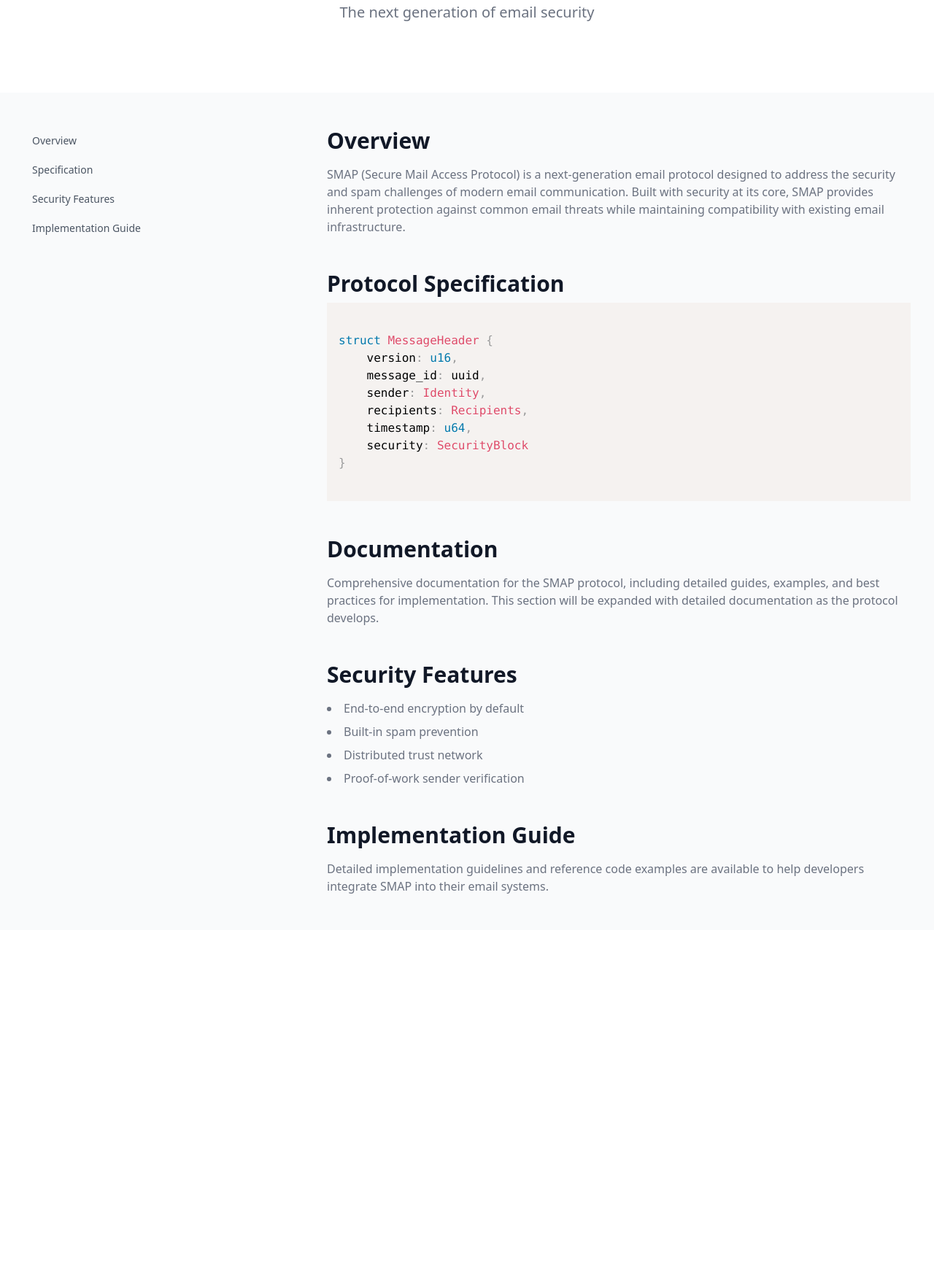
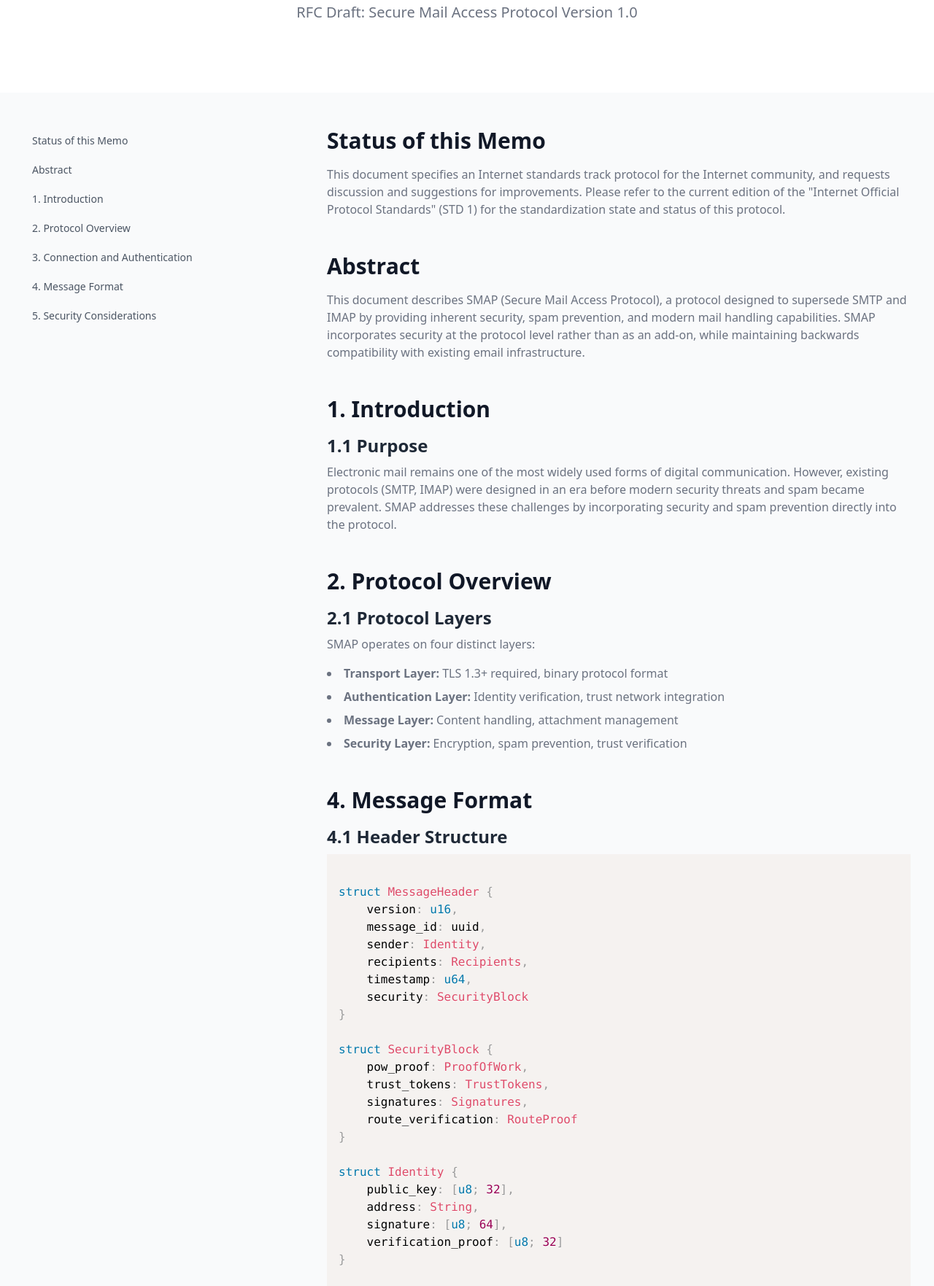
Before and after one commit to garethvjones/smap-protocol, a plain HTML site: page index.html in a window 1280 px wide. Shown: the part 233-1996 px from the top of the page at 73% size. Before the commit the page ends 1508 px from the top, so only its background shows below. Drawn offline with nearby package versions, Linux system fonts and the light colour scheme.

Commit message:
Update site with RFC content and enhance navigation

```diff
--- a/index.html
+++ b/index.html
@@ -13,30 +13,27 @@
 </head>
 <body>
     <div class="min-h-screen bg-gray-50">
-        <!-- Navigation -->
+        <!-- Navigation remains the same but simplified -->
         <nav class="bg-white shadow-sm">
             <div class="max-w-7xl mx-auto px-4 sm:px-6 lg:px-8">
                 <div class="flex justify-between h-16">
-                    <!-- Logo and Desktop Menu -->
                     <div class="flex">
                         <div class="flex-shrink-0 flex items-center">
                             <span class="text-2xl font-bold text-gray-900">SMAP</span>
                         </div>
-                        <!-- Desktop Menu -->
                         <div class="hidden sm:ml-6 sm:flex sm:space-x-8">
-                            <a href="#specification" class="border-indigo-500 text-gray-900 inline-flex items-center px-1 pt-1 border-b-2 text-sm font-medium">
+                            <a href="#status" class="border-indigo-500 text-gray-900 inline-flex items-center px-1 pt-1 border-b-2 text-sm font-medium">
+                                Status
+                            </a>
+                            <a href="#abstract" class="border-transparent text-gray-500 hover:text-gray-700 hover:border-gray-300 inline-flex items-center px-1 pt-1 border-b-2 text-sm font-medium">
+                                Abstract
+                            </a>
+                            <a href="#specification" class="border-transparent text-gray-500 hover:text-gray-700 hover:border-gray-300 inline-flex items-center px-1 pt-1 border-b-2 text-sm font-medium">
                                 Specification
-                            </a>
-                            <a href="#documentation" class="border-transparent text-gray-500 hover:text-gray-700 hover:border-gray-300 inline-flex items-center px-1 pt-1 border-b-2 text-sm font-medium">
-                                Documentation
-                            </a>
-                            <a href="#implementation" class="border-transparent text-gray-500 hover:text-gray-700 hover:border-gray-300 inline-flex items-center px-1 pt-1 border-b-2 text-sm font-medium">
-                                Implementation
                             </a>
                         </div>
                     </div>
 
-                    <!-- GitHub Link -->
                     <div class="hidden sm:flex items-center">
                         <a href="https://github.com/garethvjones/smap-protocol" class="text-gray-500 hover:text-gray-700">
                             GitHub
@@ -47,11 +44,10 @@
                     <div class="flex items-center sm:hidden">
                         <button type="button" class="mobile-menu-button inline-flex items-center justify-center p-2 rounded-md text-gray-400 hover:text-gray-500 hover:bg-gray-100 focus:outline-none focus:ring-2 focus:ring-inset focus:ring-indigo-500" aria-controls="mobile-menu" aria-expanded="false">
                             <span class="sr-only">Open main menu</span>
-                            <!-- Icon when menu is closed -->
+                            <!-- Icons remain the same -->
                             <svg class="block h-6 w-6" xmlns="http://www.w3.org/2000/svg" fill="none" viewBox="0 0 24 24" stroke="currentColor" aria-hidden="true">
                                 <path stroke-linecap="round" stroke-linejoin="round" stroke-width="2" d="M4 6h16M4 12h16M4 18h16" />
                             </svg>
-                            <!-- Icon when menu is open -->
                             <svg class="hidden h-6 w-6" xmlns="http://www.w3.org/2000/svg" fill="none" viewBox="0 0 24 24" stroke="currentColor" aria-hidden="true">
                                 <path stroke-linecap="round" stroke-linejoin="round" stroke-width="2" d="M6 18L18 6M6 6l12 12" />
                             </svg>
@@ -63,14 +59,14 @@
             <!-- Mobile menu -->
             <div class="hidden sm:hidden" id="mobile-menu">
                 <div class="pt-2 pb-3 space-y-1">
-                    <a href="#specification" class="bg-indigo-50 border-indigo-500 text-indigo-700 block pl-3 pr-4 py-2 border-l-4 text-base font-medium">
+                    <a href="#status" class="bg-indigo-50 border-indigo-500 text-indigo-700 block pl-3 pr-4 py-2 border-l-4 text-base font-medium">
+                        Status
+                    </a>
+                    <a href="#abstract" class="border-transparent text-gray-500 hover:bg-gray-50 hover:border-gray-300 hover:text-gray-700 block pl-3 pr-4 py-2 border-l-4 text-base font-medium">
+                        Abstract
+                    </a>
+                    <a href="#specification" class="border-transparent text-gray-500 hover:bg-gray-50 hover:border-gray-300 hover:text-gray-700 block pl-3 pr-4 py-2 border-l-4 text-base font-medium">
                         Specification
-                    </a>
-                    <a href="#documentation" class="border-transparent text-gray-500 hover:bg-gray-50 hover:border-gray-300 hover:text-gray-700 block pl-3 pr-4 py-2 border-l-4 text-base font-medium">
-                        Documentation
-                    </a>
-                    <a href="#implementation" class="border-transparent text-gray-500 hover:bg-gray-50 hover:border-gray-300 hover:text-gray-700 block pl-3 pr-4 py-2 border-l-4 text-base font-medium">
-                        Implementation
                     </a>
                     <a href="https://github.com/garethvjones/smap-protocol" class="border-transparent text-gray-500 hover:bg-gray-50 hover:border-gray-300 hover:text-gray-700 block pl-3 pr-4 py-2 border-l-4 text-base font-medium">
                         GitHub
@@ -79,7 +75,7 @@
             </div>
         </nav>
 
-        <!-- Hero section -->
+        <!-- RFC Header -->
         <div class="bg-white">
             <div class="max-w-7xl mx-auto py-16 px-4 sm:py-24 sm:px-6 lg:px-8">
                 <div class="text-center">
@@ -87,50 +83,99 @@
                         SMAP Protocol
                     </h1>
                     <p class="mt-4 text-xl text-gray-500">
-                        The next generation of email security
+                        RFC Draft: Secure Mail Access Protocol Version 1.0
                     </p>
                 </div>
             </div>
         </div>
 
-        <!-- Main content -->
+        <!-- Main RFC Content -->
         <div class="max-w-7xl mx-auto py-12 px-4 sm:px-6 lg:px-8">
             <div class="grid grid-cols-1 gap-8 lg:grid-cols-3">
-                <!-- Sidebar -->
+                <!-- RFC Navigation Sidebar -->
                 <div class="lg:col-span-1">
                     <nav class="space-y-1">
-                        <a href="#overview" class="text-gray-600 hover:bg-gray-50 hover:text-gray-900 group rounded-md px-3 py-2 flex items-center text-sm font-medium">
-                            Overview
+                        <a href="#status" class="text-gray-600 hover:bg-gray-50 hover:text-gray-900 group rounded-md px-3 py-2 flex items-center text-sm font-medium">
+                            Status of this Memo
                         </a>
-                        <a href="#specification" class="text-gray-600 hover:bg-gray-50 hover:text-gray-900 group rounded-md px-3 py-2 flex items-center text-sm font-medium">
-                            Specification
+                        <a href="#abstract" class="text-gray-600 hover:bg-gray-50 hover:text-gray-900 group rounded-md px-3 py-2 flex items-center text-sm font-medium">
+                            Abstract
+                        </a>
+                        <a href="#introduction" class="text-gray-600 hover:bg-gray-50 hover:text-gray-900 group rounded-md px-3 py-2 flex items-center text-sm font-medium">
+                            1. Introduction
+                        </a>
+                        <a href="#protocol-overview" class="text-gray-600 hover:bg-gray-50 hover:text-gray-900 group rounded-md px-3 py-2 flex items-center text-sm font-medium">
+                            2. Protocol Overview
+                        </a>
+                        <a href="#connection" class="text-gray-600 hover:bg-gray-50 hover:text-gray-900 group rounded-md px-3 py-2 flex items-center text-sm font-medium">
+                            3. Connection and Authentication
+                        </a>
+                        <a href="#message-format" class="text-gray-600 hover:bg-gray-50 hover:text-gray-900 group rounded-md px-3 py-2 flex items-center text-sm font-medium">
+                            4. Message Format
                         </a>
                         <a href="#security" class="text-gray-600 hover:bg-gray-50 hover:text-gray-900 group rounded-md px-3 py-2 flex items-center text-sm font-medium">
-                            Security Features
-                        </a>
-                        <a href="#implementation" class="text-gray-600 hover:bg-gray-50 hover:text-gray-900 group rounded-md px-3 py-2 flex items-center text-sm font-medium">
-                            Implementation Guide
+                            5. Security Considerations
                         </a>
                     </nav>
                 </div>
 
-                <!-- Documentation content -->
+                <!-- RFC Content -->
                 <div class="lg:col-span-2">
                     <div class="prose prose-indigo prose-lg text-gray-500 mx-auto">
-                        <section id="overview">
-                            <h2 class="text-3xl font-bold text-gray-900">
-                                Overview
-                            </h2>
+                        <section id="status">
+                            <h2 class="text-3xl font-bold text-gray-900">Status of this Memo</h2>
                             <p class="mt-4">
-                                SMAP (Secure Mail Access Protocol) is a next-generation email protocol designed to address the security and spam challenges of modern email communication. Built with security at its core, SMAP provides inherent protection against common email threats while maintaining compatibility with existing email infrastructure.
+                                This document specifies an Internet standards track protocol for the Internet
+                                community, and requests discussion and suggestions for improvements. Please
+                                refer to the current edition of the "Internet Official Protocol Standards"
+                                (STD 1) for the standardization state and status of this protocol.
                             </p>
                         </section>
 
-                        <section id="specification" class="mt-12">
-                            <h2 class="text-3xl font-bold text-gray-900">
-                                Protocol Specification
-                            </h2>
-                            <pre><code class="language-rust">
+                        <section id="abstract" class="mt-12">
+                            <h2 class="text-3xl font-bold text-gray-900">Abstract</h2>
+                            <p class="mt-4">
+                                This document describes SMAP (Secure Mail Access Protocol), a protocol
+                                designed to supersede SMTP and IMAP by providing inherent security,
+                                spam prevention, and modern mail handling capabilities. SMAP incorporates
+                                security at the protocol level rather than as an add-on, while
+                                maintaining backwards compatibility with existing email infrastructure.
+                            </p>
+                        </section>
+
+                        <section id="introduction" class="mt-12">
+                            <h2 class="text-3xl font-bold text-gray-900">1. Introduction</h2>
+                            <div class="mt-4">
+                                <h3 class="text-2xl font-bold text-gray-800">1.1 Purpose</h3>
+                                <p class="mt-2">
+                                    Electronic mail remains one of the most widely used forms of digital
+                                    communication. However, existing protocols (SMTP, IMAP) were designed
+                                    in an era before modern security threats and spam became prevalent.
+                                    SMAP addresses these challenges by incorporating security and spam
+                                    prevention directly into the protocol.
+                                </p>
+                            </div>
+                        </section>
+
+                        <section id="protocol-overview" class="mt-12">
+                            <h2 class="text-3xl font-bold text-gray-900">2. Protocol Overview</h2>
+                            <div class="mt-4">
+                                <h3 class="text-2xl font-bold text-gray-800">2.1 Protocol Layers</h3>
+                                <p class="mt-2">SMAP operates on four distinct layers:</p>
+                                <ul class="mt-4 list-disc list-inside space-y-2">
+                                    <li><strong>Transport Layer:</strong> TLS 1.3+ required, binary protocol format</li>
+                                    <li><strong>Authentication Layer:</strong> Identity verification, trust network integration</li>
+                                    <li><strong>Message Layer:</strong> Content handling, attachment management</li>
+                                    <li><strong>Security Layer:</strong> Encryption, spam prevention, trust verification</li>
+                                </ul>
+                            </div>
+                        </section>
+
+                        <section id="message-format" class="mt-12">
+                            <h2 class="text-3xl font-bold text-gray-900">4. Message Format</h2>
+                            <div class="mt-4">
+                                <h3 class="text-2xl font-bold text-gray-800">4.1 Header Structure</h3>
+                                <pre><code class="language-rust">
 struct MessageHeader {
     version: u16,
     message_id: uuid,
@@ -139,39 +184,42 @@ struct MessageHeader {
     timestamp: u64,
     security: SecurityBlock
 }
-                            </code></pre>
-                        </section>
 
-                        <section id="documentation" class="mt-12">
-                            <h2 class="text-3xl font-bold text-gray-900">
-                                Documentation
-                            </h2>
-                            <p class="mt-4">
-                                Comprehensive documentation for the SMAP protocol, including detailed guides,
-                                examples, and best practices for implementation. This section will be expanded
-                                with detailed documentation as the protocol develops.
-                            </p>
+struct SecurityBlock {
+    pow_proof: ProofOfWork,
+    trust_tokens: TrustTokens,
+    signatures: Signatures,
+    route_verification: RouteProof
+}
+
+struct Identity {
+    public_key: [u8; 32],
+    address: String,
+    signature: [u8; 64],
+    verification_proof: [u8; 32]
+}
+                                </code></pre>
+                            </div>
                         </section>
 
                         <section id="security" class="mt-12">
-                            <h2 class="text-3xl font-bold text-gray-900">
-                                Security Features
-                            </h2>
-                            <ul class="mt-4 list-disc list-inside space-y-2">
-                                <li>End-to-end encryption by default</li>
-                                <li>Built-in spam prevention</li>
-                                <li>Distributed trust network</li>
-                                <li>Proof-of-work sender verification</li>
-                            </ul>
-                        </section>
-
-                        <section id="implementation" class="mt-12">
-                            <h2 class="text-3xl font-bold text-gray-900">
-                                Implementation Guide
-                            </h2>
-                            <p class="mt-4">
-                                Detailed implementation guidelines and reference code examples are available to help developers integrate SMAP into their email systems.
-                            </p>
+                            <h2 class="text-3xl font-bold text-gray-900">5. Security Considerations</h2>
+                            <div class="mt-4">
+                                <h3 class="text-2xl font-bold text-gray-800">5.1 Trust Network</h3>
+                                <pre><code class="language-rust">
+struct TrustVerification {
+    sender_score: f32,
+    proof_of_work: ProofOfWork,
+    reputation_proof: ReputationProof,
+    validator_signatures: [Signature]
+}
+                                </code></pre>
+                                <p class="mt-4">
+                                    SMAP implements a distributed trust network for sender verification and
+                                    spam prevention. All messages must pass through trust verification
+                                    before delivery.
+                                </p>
+                            </div>
                         </section>
                     </div>
                 </div>
```
